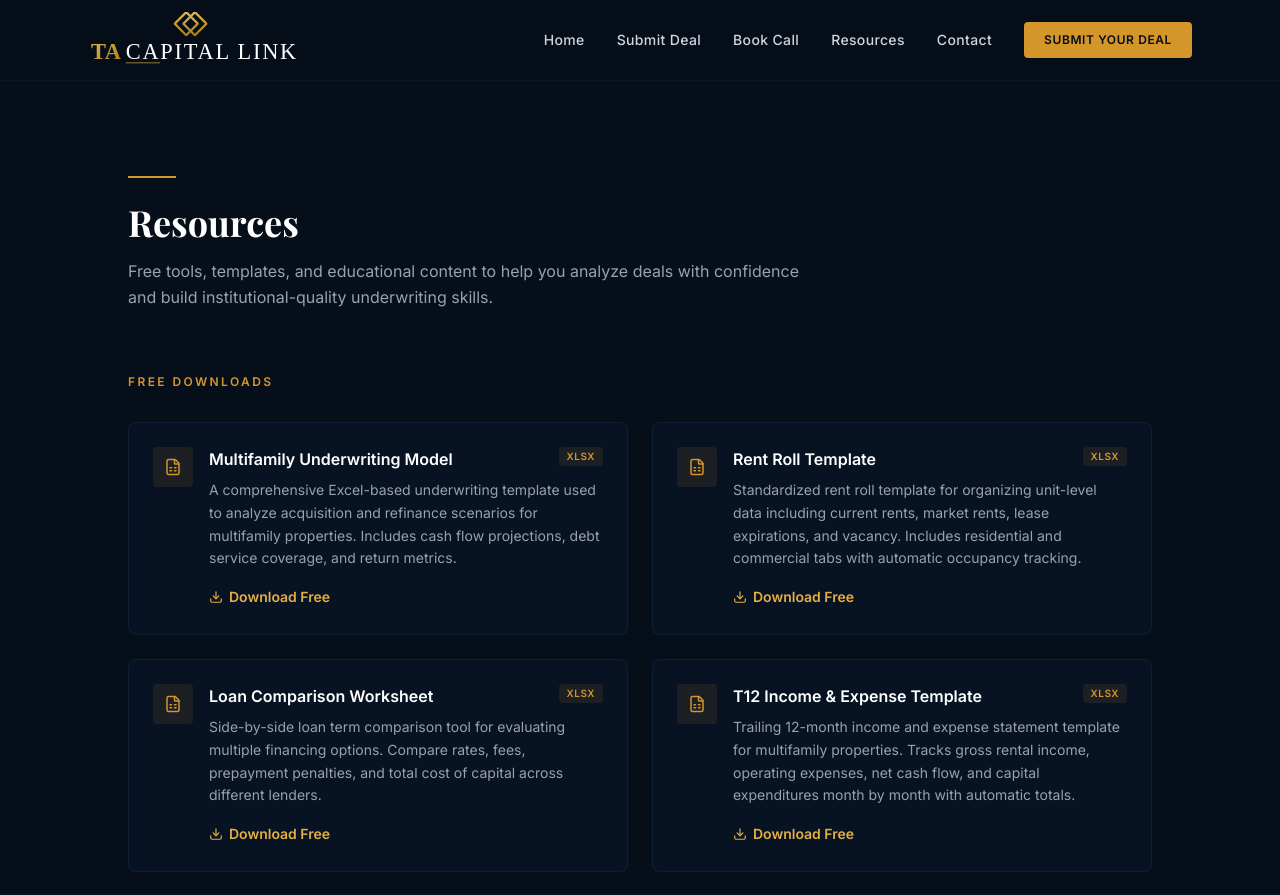
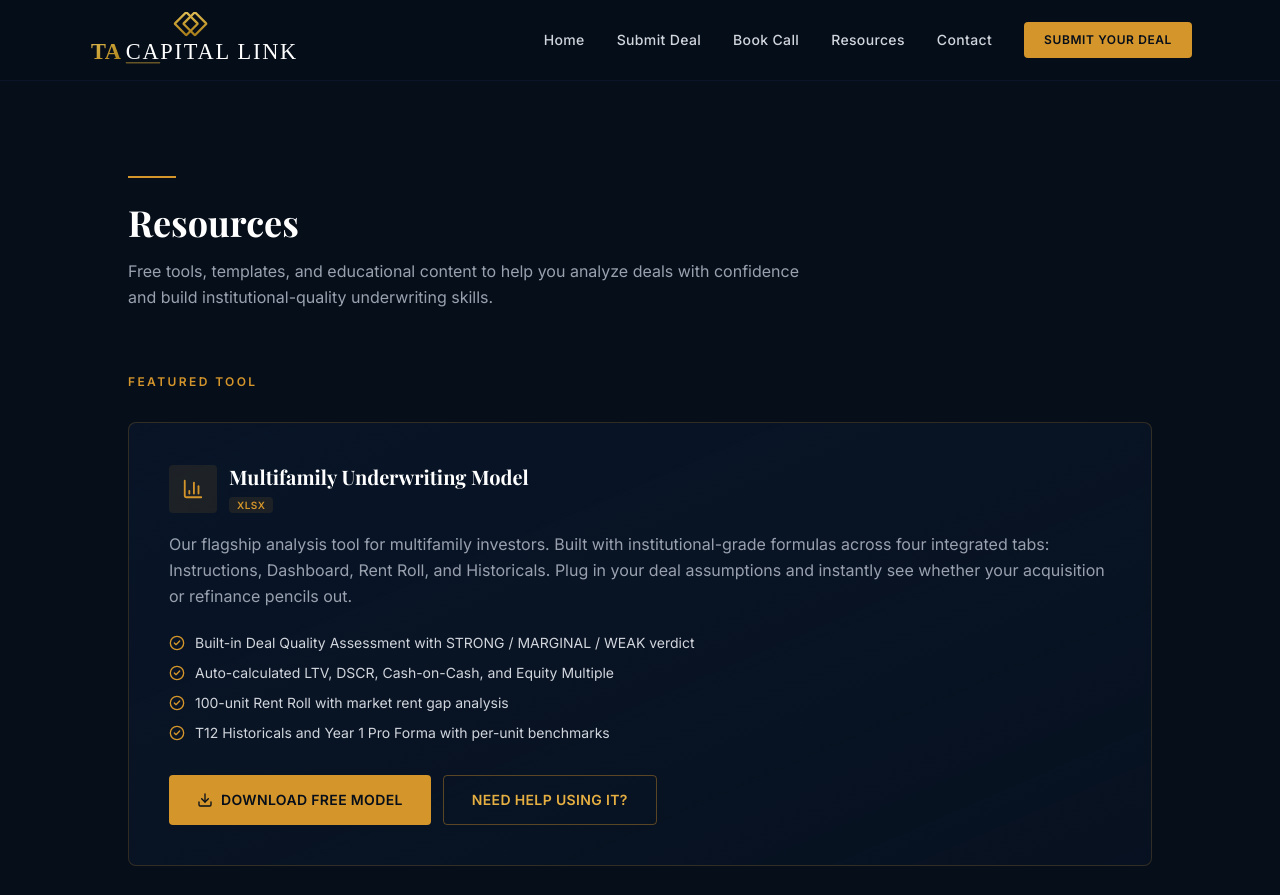
Before and after one commit to tobiabereoje/ta-capital-link, a Next.js app: page /resources in a window 1280 px wide. Shown: the top 895 px of the page. Built offline with nearby package versions, Linux system fonts and the light colour scheme.

Commit message:
Update resources page with featured underwriting model section
Updated featured download section with new model details and adjusted the downloads section header. Refactored download links for better consistency.

```diff
--- a/src/app/resources/page.tsx
+++ b/src/app/resources/page.tsx
@@ -1,15 +1,29 @@
-import { Download, FileSpreadsheet, BookOpen, ArrowRight } from "lucide-react";
+import {
+  Download,
+  FileSpreadsheet,
+  BookOpen,
+  ArrowRight,
+  CheckCircle2,
+  BarChart3,
+} from "lucide-react";
 import Link from "next/link";
 
-const downloads = [
-  {
+const featuredDownload = {
   title: "Multifamily Underwriting Model",
   description:
-      "A comprehensive Excel-based underwriting template used to analyze acquisition and refinance scenarios for multifamily properties. Includes cash flow projections, debt service coverage, and return metrics.",
+    "Our flagship analysis tool for multifamily investors. Built with institutional-grade formulas across four integrated tabs: Instructions, Dashboard, Rent Roll, and Historicals. Plug in your deal assumptions and instantly see whether your acquisition or refinance pencils out.",
   format: "XLSX",
   icon: FileSpreadsheet,
-    href: null,
-  },
+  href: "/TA-Capital-Link-Underwriting-Model.xlsx",
+  highlights: [
+    "Built-in Deal Quality Assessment with STRONG / MARGINAL / WEAK verdict",
+    "Auto-calculated LTV, DSCR, Cash-on-Cash, and Equity Multiple",
+    "100-unit Rent Roll with market rent gap analysis",
+    "T12 Historicals and Year 1 Pro Forma with per-unit benchmarks",
+  ],
+};
+
+const downloads = [
   {
     title: "Rent Roll Template",
     description:
@@ -88,10 +102,69 @@ export default function Resources() {
           </p>
         </div>
 
-        {/* Downloads Section */}
+        {/* Featured: Underwriting Model */}
+        <div className="mb-16">
+          <h2 className="text-xs font-semibold tracking-[0.2em] uppercase text-gold-500 mb-8">
+            Featured Tool
+          </h2>
+          <div className="bg-gradient-to-br from-navy-900/60 to-navy-900/30 border border-gold-500/20 rounded-lg p-8 md:p-10">
+            <div className="flex flex-col md:flex-row gap-8">
+              <div className="flex-1">
+                <div className="flex items-center gap-3 mb-4">
+                  <div className="w-12 h-12 rounded bg-gold-500/10 flex items-center justify-center">
+                    <BarChart3 size={22} className="text-gold-500" />
+                  </div>
+                  <div>
+                    <h3 className="text-xl font-display font-bold text-white">
+                      {featuredDownload.title}
+                    </h3>
+                    <span className="text-[10px] font-semibold tracking-wider uppercase text-gold-500 bg-gold-500/10 px-2 py-0.5 rounded">
+                      {featuredDownload.format}
+                    </span>
+                  </div>
+                </div>
+                <p className="text-gray-400 leading-relaxed mb-6">
+                  {featuredDownload.description}
+                </p>
+                <ul className="space-y-2.5 mb-8">
+                  {featuredDownload.highlights.map((item) => (
+                    <li
+                      key={item}
+                      className="flex items-start gap-2.5 text-sm text-gray-300"
+                    >
+                      <CheckCircle2
+                        size={16}
+                        className="text-gold-500 shrink-0 mt-0.5"
+                      />
+                      {item}
+                    </li>
+                  ))}
+                </ul>
+                <div className="flex flex-col sm:flex-row gap-3">
+                  <a
+                    href={featuredDownload.href}
+                    download
+                    className="inline-flex items-center justify-center px-7 py-3.5 bg-gold-500 text-navy-950 font-semibold text-sm tracking-wide uppercase rounded transition-all duration-300 hover:bg-gold-400 hover:shadow-lg hover:shadow-gold-500/20"
+                  >
+                    <Download size={16} className="mr-2" />
+                    Download Free Model
+                  </a>
+                  <Link
+                    href="/book-call"
+                    className="inline-flex items-center justify-center px-7 py-3.5 border border-gold-500/40 text-gold-400 font-semibold text-sm tracking-wide uppercase rounded transition-all duration-300 hover:border-gold-500 hover:text-gold-300 hover:bg-gold-500/5"
+                  >
+                    Need Help Using It?
+                  </Link>
+                </div>
+              </div>
+            </div>
+          </div>
+        </div>
+
+        {/* Additional Templates */}
         <div className="mb-20">
           <h2 className="text-xs font-semibold tracking-[0.2em] uppercase text-gold-500 mb-8">
-            Free Downloads
+            Additional Templates
           </h2>
           <div className="grid md:grid-cols-2 gap-6">
             {downloads.map((item) => (
@@ -115,7 +188,6 @@ export default function Resources() {
                     <p className="text-sm text-gray-400 leading-relaxed mb-4">
                       {item.description}
                     </p>
-                    {item.href ? (
                     <a
                       href={item.href}
                       download
@@ -124,12 +196,6 @@ export default function Resources() {
                       <Download size={14} className="mr-1.5" />
                       Download Free
                     </a>
-                    ) : (
-                      <button className="inline-flex items-center text-sm font-semibold text-gold-400 hover:text-gold-300 transition-colors">
-                        <Download size={14} className="mr-1.5" />
-                        Download Free
-                      </button>
-                    )}
                   </div>
                 </div>
               </div>
```
Lines whose indentation alone changed are shown as unchanged.
